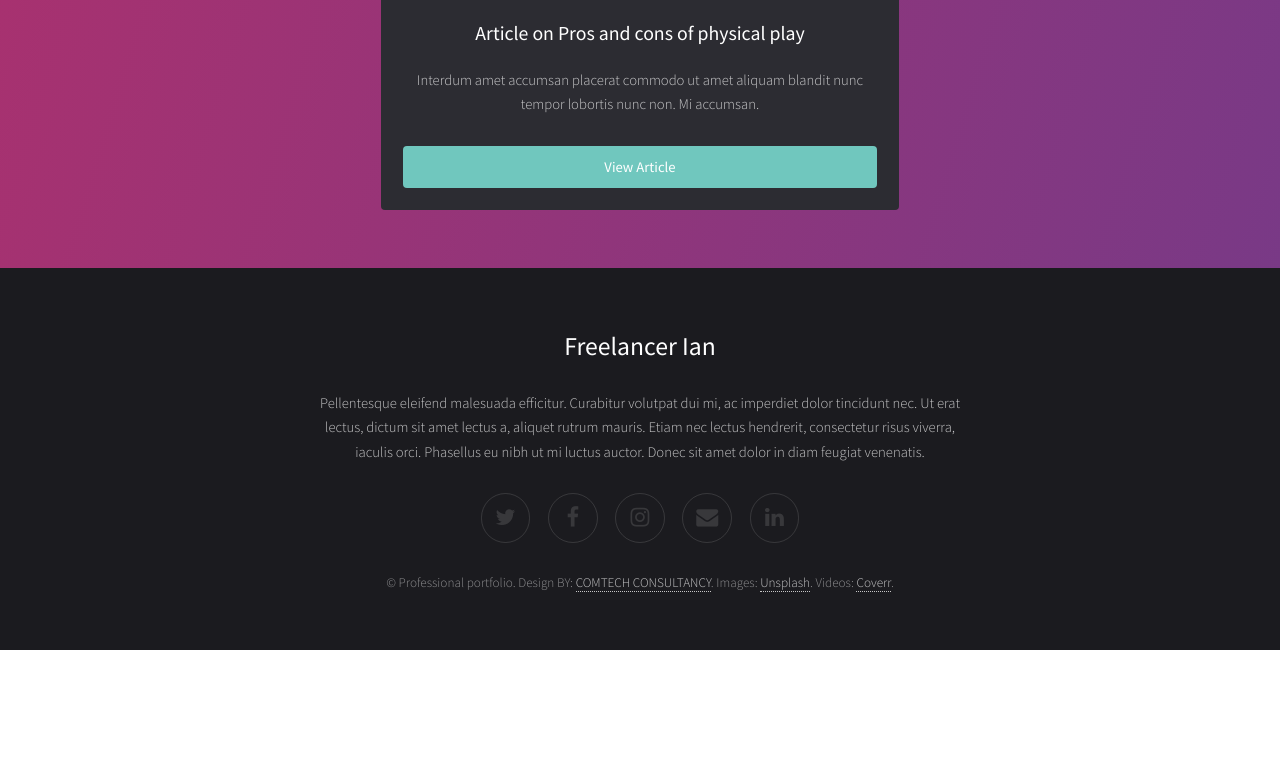
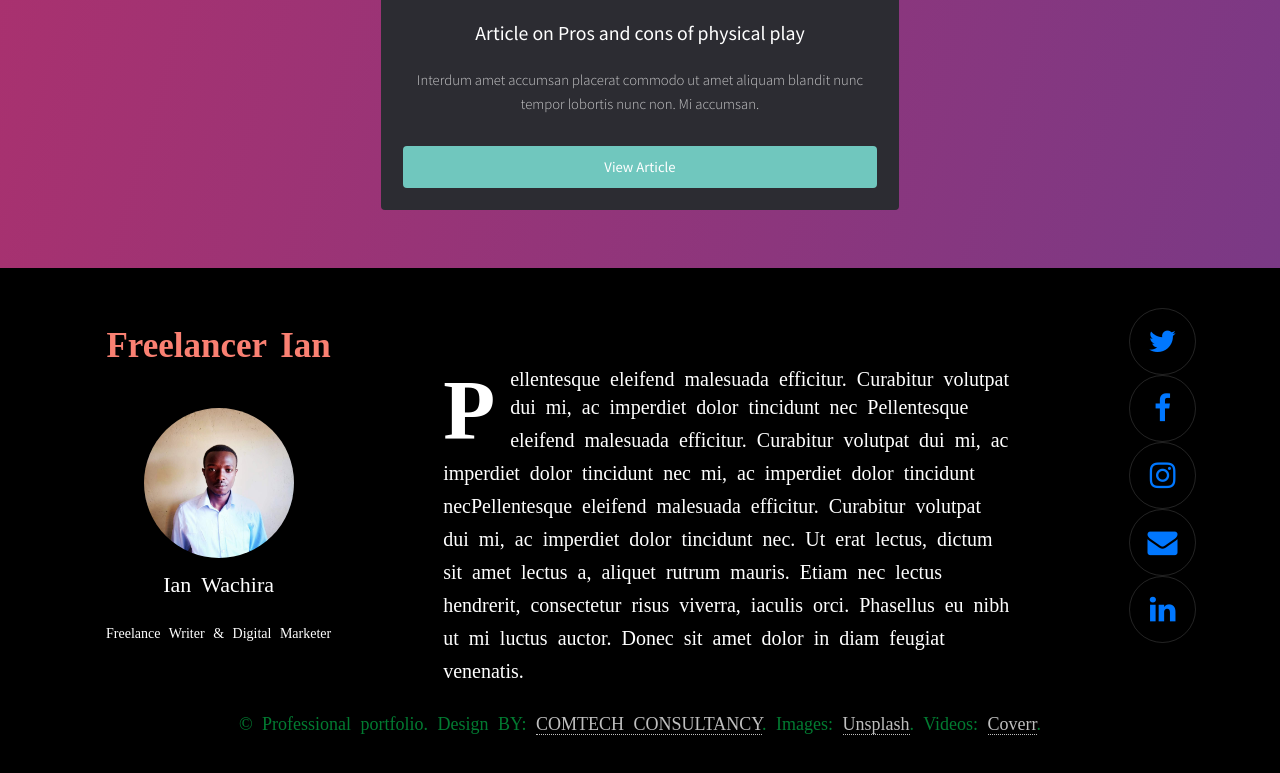
Before and after one commit to IanWach/Personal-Potofolio, a plain HTML site: page index.html in a window 1280 px wide. Shown: the part 3565-4338 px from the top of the page. Before the commit the page ends 4215 px from the top, so only its background shows below. Drawn offline with nearby package versions, Linux system fonts and the light colour scheme.

Commit message:
Newest Addition of Avatar

```diff
--- a/assets/css/main.css
+++ b/assets/css/main.css
@@ -667,8 +667,10 @@
 
 	ul {
 		list-style: disc;
-		margin: 0 0 2em 0;
+		margin: 0 0 2em 40px;
 		padding-left: 1em;
+		grid-row: 1/  4 span;
+		grid-column:4;
 	}
 
 		ul li {
@@ -697,10 +699,13 @@
 		}
 
 			ul.icons li {
-				display: inline-block;
+				display: flex;
+				flex-flow: row;
 				text-align: center;
 				padding-left: 0;
 				padding-right: 1em;
+
+
 			}
 
 				ul.icons li a {
@@ -727,6 +732,9 @@
 
 				ul.icons li:last-child {
 					padding-right: 0;
+				}
+				ul.icons li a{
+					color: #0077ff;
 				}
 
 		ul.actions {
@@ -1364,13 +1372,53 @@
 /* Footer */
 
 	#footer {
-		padding: 4em 0 2em 0;
-		background-color: #1b1b1f;
+		padding: 2em 0 2em 0;
+		background-color: #000000;
 		text-align: center;
+		color: white;
+		font-family: 'Times New Roman', Times, serif;
+		word-spacing: 5px;
+		font-size: 20px;
+	}
+
+	#footer-para{
+		grid-row: 1 / span 3;
+		grid-column: 3;
+		width: 80%;
+		margin: 60px 70px 0px 70px;
+		text-align: left;
+	}
+	#footer-para::first-letter{
+		float: left;
+    font-size: 85px;
+    line-height: 1;
+    font-weight: bold;
+    margin-right: 15px
+	}
+	#footer-para::first-line{
+     line-height: normal;
+	}
+	#footer-head{
+		grid-row: 1 / span 3;
+		grid-column: 1;
+		margin: 0 30px;
+		border: #000000 solid 2px;
+		padding: 10px ;
+		margin-bottom: 40px;
+
+	}
+	#footer-head h2{
+		font-weight: bold;
+		color: salmon;
+	}
+	.avatar{
+		border-radius: 100%;
+		width: 150px;
 	}
 
 		#footer .inner {
-			width: 50%;
+			width: 90%;
+			display: grid;
 			margin: 0 auto;
 		}
 
@@ -1388,14 +1436,19 @@
 					width: 90%;
 				}
 
+
 			}
 
 		#footer .copyright {
-			color: rgba(255, 255, 255, 0.5);
+			color: rgba(4, 245, 97, 0.5);
 			font-size: 0.9em;
 			margin: 0 0 2em 0;
 			padding: 0;
 			text-align: center;
+		}
+
+		ul .icons li a:nth-child(1){
+			color: rgb(0, 140, 255);
 		}
 
 		@media screen and (max-width: 736px) {
--- a/index.html
+++ b/index.html
@@ -131,18 +131,22 @@
 			<!-- Footer -->
 				<footer id="footer">
 					<div class="inner">
-						<h2>Freelancer Ian</h2>
-						<p>Pellentesque eleifend malesuada efficitur. Curabitur volutpat dui mi, ac imperdiet dolor tincidunt nec. Ut erat lectus, dictum sit amet lectus a, aliquet rutrum mauris. Etiam nec lectus hendrerit, consectetur risus viverra, iaculis orci. Phasellus eu nibh ut mi luctus auctor. Donec sit amet dolor in diam feugiat venenatis. </p>
+						<div id="footer-head">
+							<h2 >Freelancer Ian</h2>
+							<img src="images/Avatar.jpeg" class="avatar"/>
+							<h4>Ian Wachira </h4><h6> Freelance Writer & Digital Marketer</h6>
+						</div>
+						<p id="footer-para">Pellentesque eleifend malesuada efficitur. Curabitur volutpat dui mi, ac imperdiet dolor tincidunt nec Pellentesque eleifend malesuada efficitur. Curabitur volutpat dui mi, ac imperdiet dolor tincidunt nec mi, ac imperdiet dolor tincidunt necPellentesque eleifend malesuada efficitur. Curabitur volutpat dui mi, ac imperdiet dolor tincidunt nec. Ut erat lectus, dictum sit amet lectus a, aliquet rutrum mauris. Etiam nec lectus hendrerit, consectetur risus viverra, iaculis orci. Phasellus eu nibh ut mi luctus auctor. Donec sit amet dolor in diam feugiat venenatis. </p>
 
 						<ul class="icons">
-							<li><a href="#" class="icon fa-twitter"><span class="label">Twitter</span></a></li>
-							<li><a href="#" class="icon fa-facebook"><span class="label">Facebook</span></a></li>
-							<li><a href="#" class="icon fa-instagram"><span class="label">Instagram</span></a></li>
-							<li><a href="#" class="icon fa-envelope"><span class="label">Email</span></a></li>
-							<li><a href="#" class="icon fa-linkedin"><span class="label">Email</span></a></li>
+							<li><a href="https://twitter.com/IanKaveli" target="_blank" class="icon fa-twitter"><span class="label">Twitter</span></a></li>
+							<li><a href="https://www.facebook.com/IanoWachira/" target="_blank" class="icon fa-facebook"><span class="label">Facebook</span></a></li>
+							<li><a href="https://www.instagram.com/ianowachira/" target="_blank" class="icon fa-instagram"><span class="label">Instagram</span></a></li>
+							<li><a href="mailto:iankaveli0@gmail.com" target="_blank" class="icon fa-envelope"><span class="label">Email</span></a></li>
+							<li><a href="https://ke.linkedin.com/in/ian-wachira-1579bb179" target="_blank" class="icon fa-linkedin"><span class="label">Email</span></a></li>
 						</ul>
-						<p class="copyright">&copy; Professional portfolio. Design BY: <a href="https://comtechconsultancyltd.co.ke">COMTECH CONSULTANCY</a>. Images: <a href="https://unsplash.com/">Unsplash</a>. Videos: <a href="http://coverr.co/">Coverr</a>.</p>
 					</div>
+					<p class="copyright">&copy; Professional portfolio. Design BY: <a href="https://comtechconsultancyltd.co.ke">COMTECH CONSULTANCY</a>. Images: <a href="https://unsplash.com/">Unsplash</a>. Videos: <a href="http://coverr.co/">Coverr</a>.</p>
 				</footer>
 
 		<!-- Scripts -->
@@ -152,8 +156,5 @@
 			<script src="assets/js/skel.min.js"></script>
 			<script src="assets/js/util.js"></script>
 			<script src="assets/js/main.js"></script>
-			<script src="assets/js/portfolio.js"></script>
-			<script src="https://unpkg.com/react@16/umd/react.development.js" crossorigin></script>
-    		<script src="https://unpkg.com/react-dom@16/umd/react-dom.development.js" crossorigin></script>
 	</body>
 </html>
```
Also changed, not shown: images/Avatar.jpeg (added).
